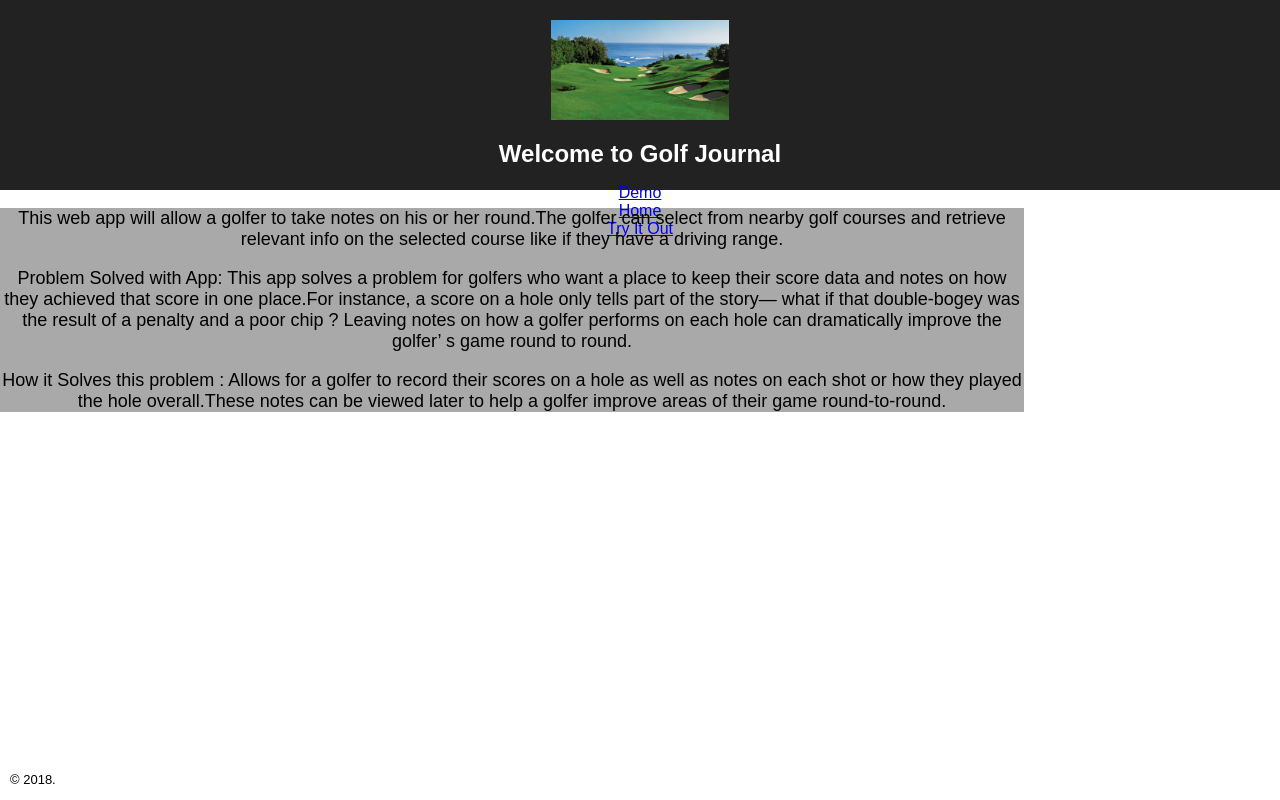
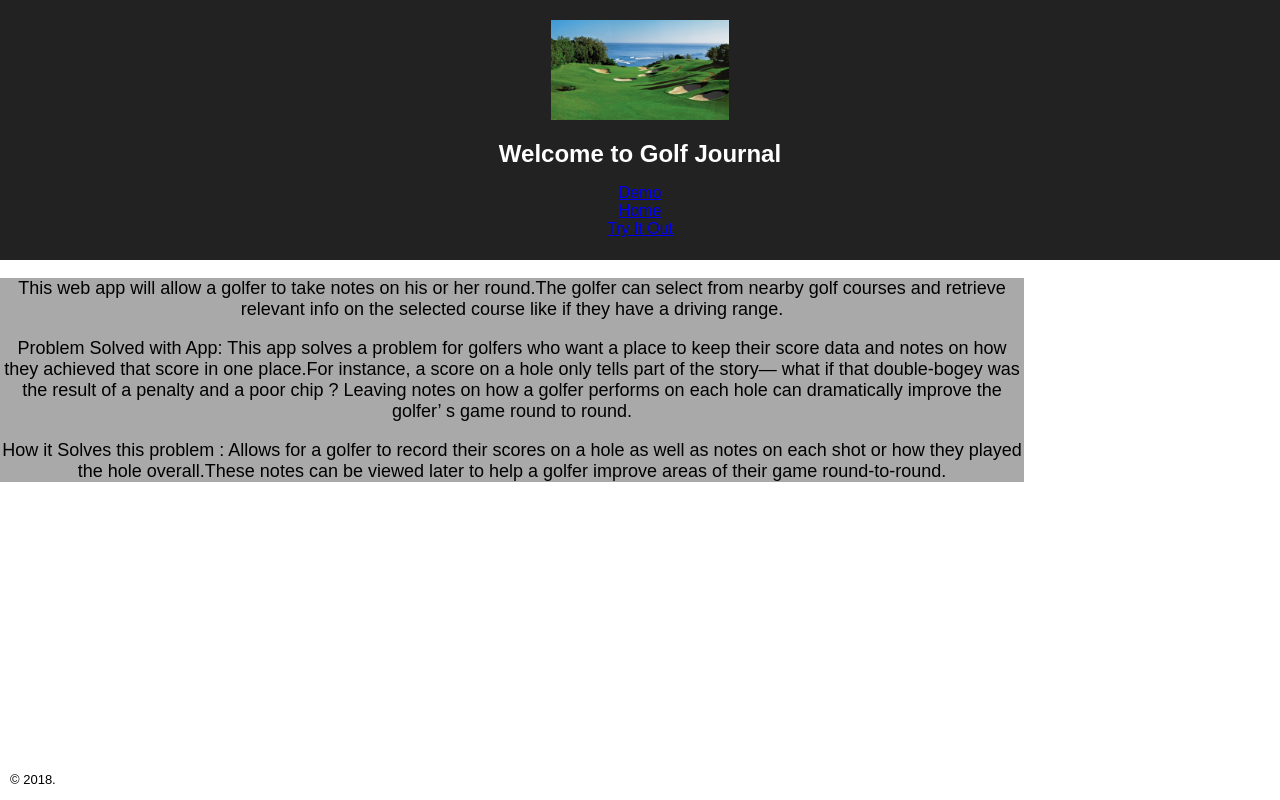
Before and after one commit to yhtomitim/golf-journal-client, a React (Create React App) app: page / in a window 1280 px wide. Built offline with nearby package versions, Linux system fonts and the light colour scheme.

Commit message:
refactor header height

```diff
--- a/src/App.css
+++ b/src/App.css
@@ -8,7 +8,7 @@
 
 .App-header {
   background-color: #222;
-  height: 150px;
+  height: 220px;
   padding: 20px;
   color: white;
 }
```
